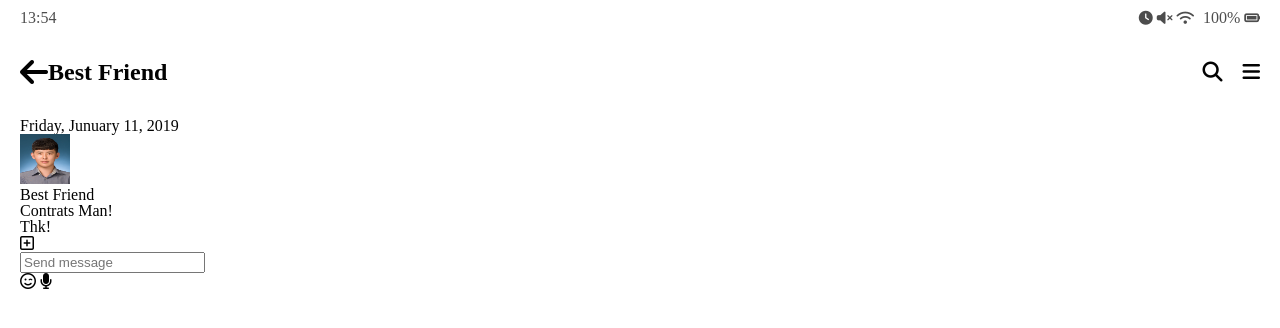
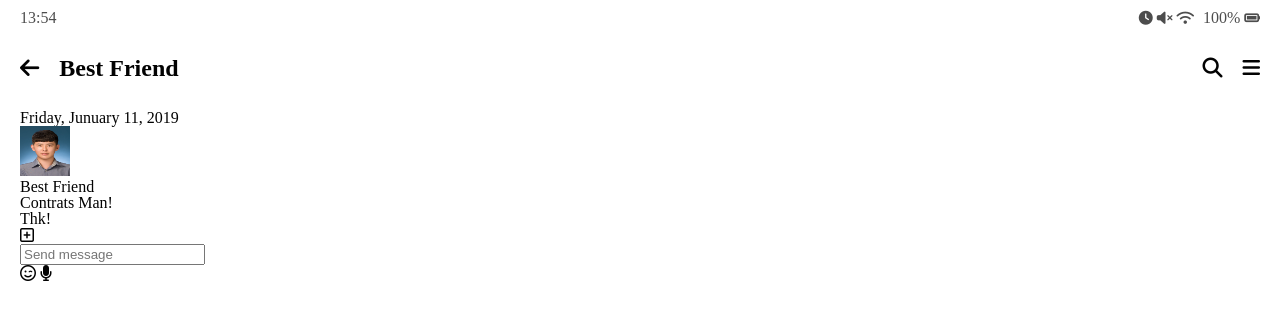
Before and after one commit to UnluckyJung/Kakao_Clone, a plain HTML site: page chat.html in a window 1280 px wide. Drawn offline with Linux system fonts and the light colour scheme.

Commit message:
fix : :pencil2: 뒤로가기 화살표 클래스 수정

```diff
--- a/chat.html
+++ b/chat.html
@@ -25,8 +25,8 @@
     </div>
     <header class="header">
       <div class="header__header-column">
-        <a href="index.html">
-          <i class="fas fa-arrow-left fa-2x"></i>
+        <a href="index.html" class="header__back-btn">
+          <i class="fas fa-arrow-left"></i>
         </a>
         <h1 class="header__title">Best Friend</h1>
       </div>
@@ -34,7 +34,6 @@
         <span class="header__icon">
           <i class="fas fa-search"></i>
         </span>
-        <!-- nico make this div no span -->
         <span class="header__icon">
           <i class="fas fa-bars"></i>
         </span>
```
Also changed, not shown: settings.html (+2 -2 lines).
